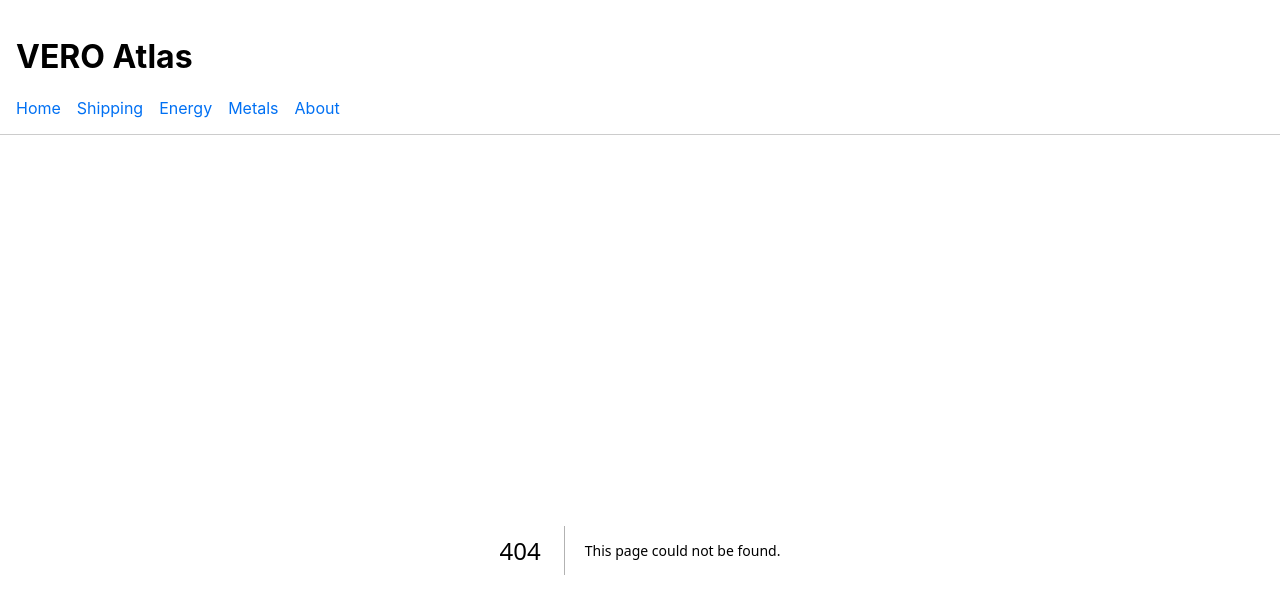
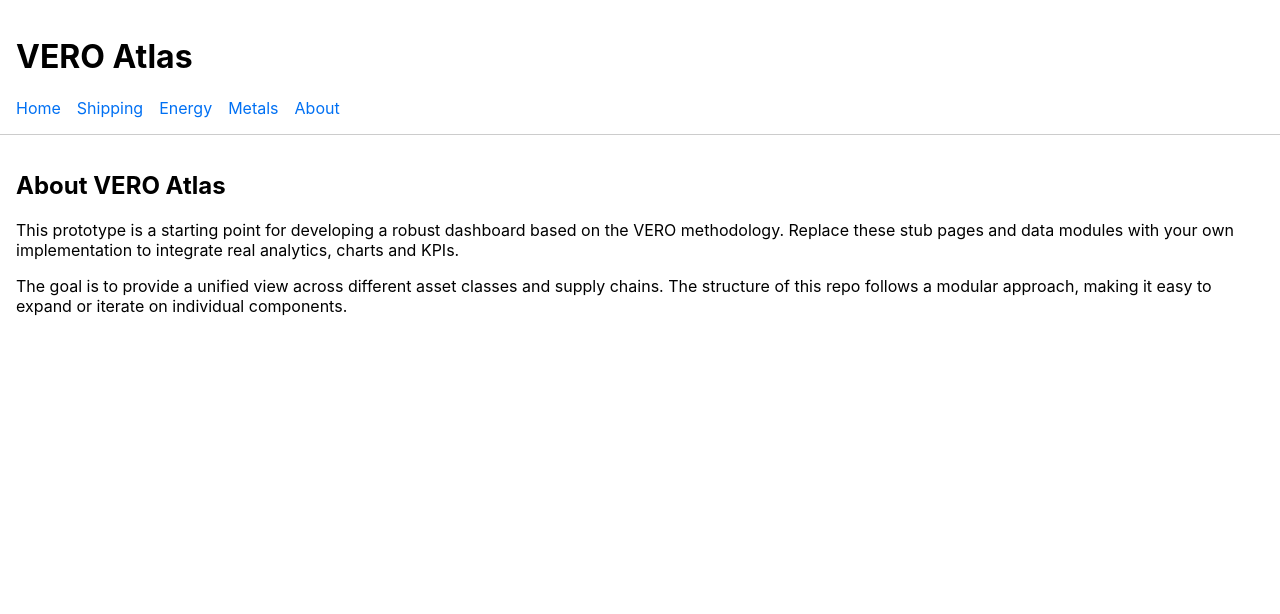
Before and after one commit to VeroCapital/vero-atlas, a Next.js app: page /about in a window 1280 px wide. Before the commit this address had no page. Shown: the top 614 px of the page. Built offline with nearby package versions, Linux system fonts and the light colour scheme.

Commit message:
Create app/about/page.tsx

```diff
--- /dev/null
+++ b/app/about/page.tsx
@@ -0,0 +1,19 @@
+import React from 'react';
+
+export default function AboutPage() {
+  return (
+    <div>
+      <h2>About VERO Atlas</h2>
+      <p>
+        This prototype is a starting point for developing a robust dashboard based on
+        the VERO methodology. Replace these stub pages and data modules with your
+        own implementation to integrate real analytics, charts and KPIs.
+      </p>
+      <p>
+        The goal is to provide a unified view across different asset classes and
+        supply chains. The structure of this repo follows a modular approach,
+        making it easy to expand or iterate on individual components.
+      </p>
+    </div>
+  );
+}
```
